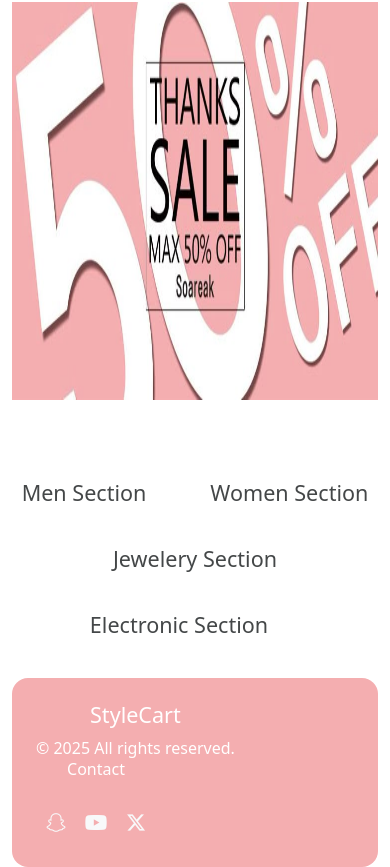
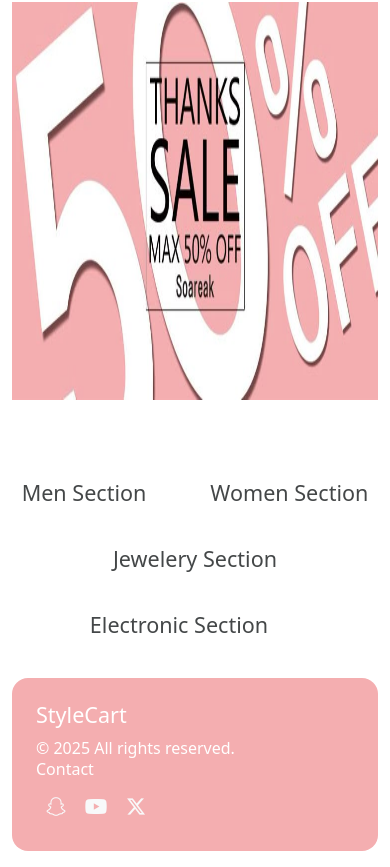
Before and after one commit to RanaAldosari/style-Cart, a plain HTML site: page index.html in a window 390 px wide. Shown: the part 499-1366 px from the top of the page. Drawn offline with nearby package versions, Linux system fonts and the light colour scheme; no server answers.

Commit message:
updateFooter

```diff
--- a/index.html
+++ b/index.html
@@ -144,17 +144,17 @@
 <!-- <div id="cards-container"></div> -->
 <!-- footer -->
 
-<footer style="background-color: #f4aeb0;" class="rounded-4 mt-auto p-4 text-center w-100">
+<footer style="background-color: #f4aeb0;" class="d-none d-md-block rounded-4 mt-auto p-4 text-center w-100">
   <div class="d-flex justify-content-between align-items-center flex-wrap">
     <div>
-      <h4 style="color:#ffffff">StyleCart</h4>
+      <h4 style="color:#ffffff;text-align: start;">StyleCart</h4>
       <p style="color:#ffffff" class="mb-0">© 2025 All rights reserved.</p>
     </div>
     <div class="d-flex gap-3 flex-column">
-      <div>
-        <h6 style="color: #ffffff;">Contact</h6>
 
-      </div>
+        <h6 style="color: #ffffff;text-align: start;">Contact</h6>
+
+
       <div class="d-flex">
 
         <a href="#" class="btn rounded-4 d-flex align-items-center justify-content-center" style=" width: 40px; height: 40px;">
@@ -171,7 +171,30 @@
   </div>
 </footer>
 
+<footer style="background-color: #f4aeb0;" class="d-block d-md-none rounded-4 mt-auto p-4 text-center w-100">
+  <div class="d-flex justify-content-between align-items-center flex-wrap">
+    <div>
+      <h4 style="color:#ffffff;text-align: start;">StyleCart</h4>
+      <p style="color:#ffffff;text-align: start;" class="mb-0">© 2025 All rights reserved.</p>
+    </div>
+    <div class="d-flex  flex-column">
 
+        <h6 style="color: #ffffff;text-align: start;">Contact</h6>
+<div class="d-flex" style="text-align: start;">
+
+        <a href="#" class="btn rounded-4 d-flex align-items-center justify-content-center" style=" width: 40px; height: 40px;">
+          <i class="fa-brands fa-snapchat text-light fs-5"></i>
+        </a>
+        <a href="#" class="btn rounded-4 d-flex align-items-center justify-content-center" style=" width: 40px; height: 40px;">
+          <i class="fa-brands fa-youtube text-light fs-5"></i>
+        </a>
+        <a href="#" class="btn rounded-4 d-flex align-items-center justify-content-center" style=" width: 40px; height: 40px;">
+          <i class="fa-brands fa-x-twitter text-light fs-5"></i>
+        </a>
+      </div>
+    </div>
+  </div>
+</footer>
 
     <script src="main.js"></script>
     <script src="https://cdn.jsdelivr.net/npm/bootstrap@5.3.6/dist/js/bootstrap.bundle.min.js" integrity="sha384-j1CDi7MgGQ12Z7Qab0qlWQ/Qqz24Gc6BM0thvEMVjHnfYGF0rmFCozFSxQBxwHKO" crossorigin="anonymous"></script>
```
Also changed, not shown: loginUser.html (+26 -1 lines).
